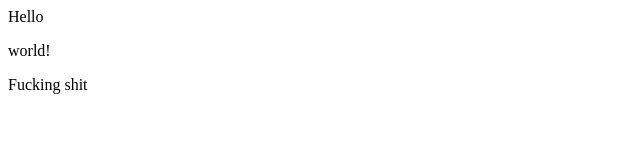
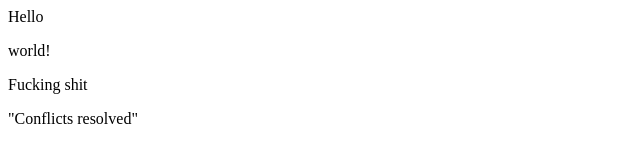
Before and after one commit to Me-hijack/Test-2_2, a plain HTML site: page index.html in a window 1280 px wide. Shown: the whole page, without its empty margins (0-640 px from the left). Drawn offline with Linux system fonts and the light colour scheme.

Commit message:
Added new p

```diff
--- a/index.html
+++ b/index.html
@@ -2,3 +2,4 @@
 <p>world!</p>
 
 <p>Fucking shit</p>
+<p>"Conflicts resolved"</p>
```
